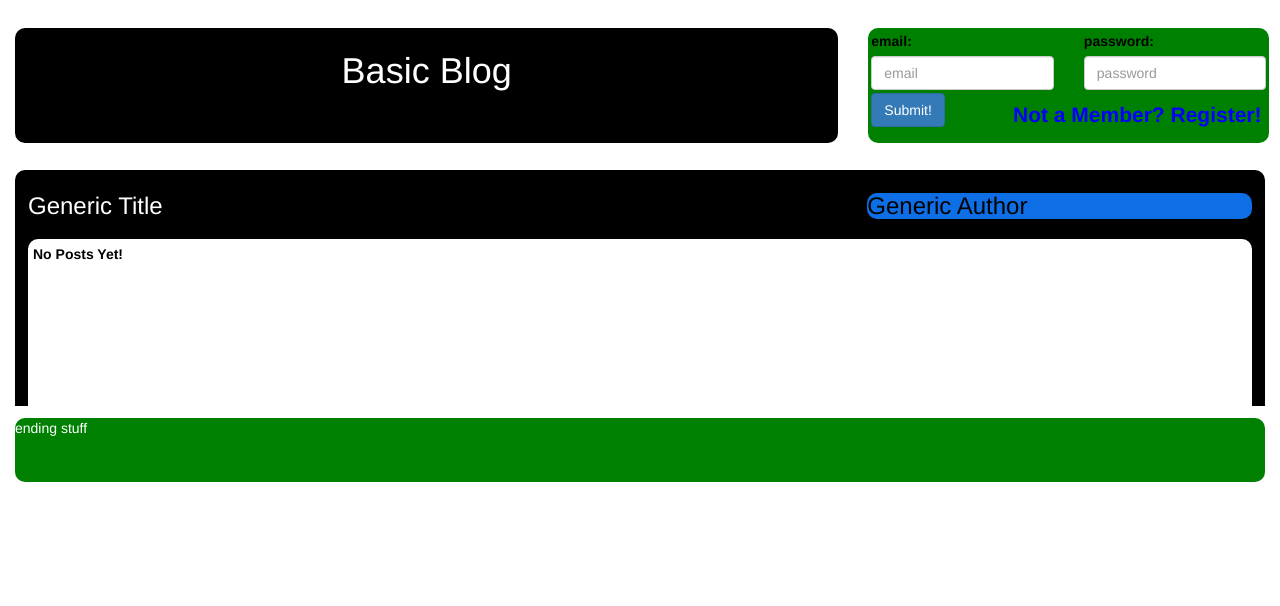
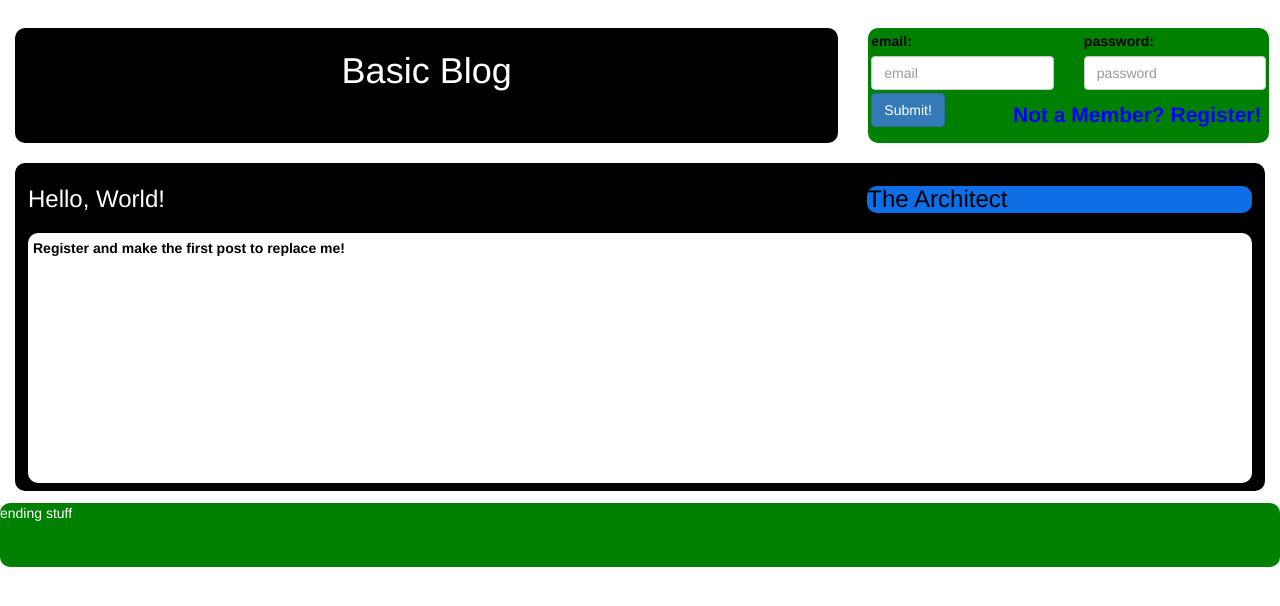
Before and after one commit to mhhoban/basic-blog, a Python web app: template templates/front_page_non_authed.html in a window 1280 px wide. Shown: the top 606 px of the page. Run offline with Jinja, Linux system fonts and the light colour scheme; the template is opened without the code that fills it, so the values that code supplies are empty.

Commit message:
fixed front page formatting and spacing issue

```diff
--- a/templates/front_page_non_authed.html
+++ b/templates/front_page_non_authed.html
@@ -73,11 +73,12 @@
 
 {% block posts_block %}
 
-<div class="content-pane">
 
 	{% if posts|length > 0 %}
 
 	{% for post in posts %}
+
+	<div class="post-entry">
 
 		<div class="row">
 
@@ -92,7 +93,6 @@
 		                    <div class="post-title">
 
 		                        <h3> {{ post['title'] }} </h3>
-
 
 		                    </div>
 
@@ -166,10 +166,14 @@
 
 		</div>
 
+	</div>
+
 	{% endfor %}
 
 
 	{% else %}
+
+	<div class="post-entry">
 
 	<div class="row">
 
@@ -183,7 +187,7 @@
 
 	                    <div class="post-title">
 
-	                        <h3> Generic Title </h3>
+	                        <h3> Hello, World! </h3>
 
 	                    </div>
 
@@ -193,7 +197,7 @@
 
 	                    <div class="post-author">
 
-	                        <h3> Generic Author </h3>
+	                        <h3>The Architect</h3>
 
 	                    </div>
 
@@ -207,25 +211,7 @@
 
 	                    <div class="post-content">
 
-	                         <p> No Posts Yet! </p>
-
-	                    </div>
-
-	                </div>
-
-	            </div>
-
-	            <div class="row">
-
-	            	<div class="col-md-12">
-
-	            		<div class="post-likes">
-
-	            		</div>
-
-	            	</div>
-
-	            </div>
+	                         <p> Register and make the first post to replace me! </p>
 
 	                    </div>
 
@@ -235,7 +221,6 @@
 
 	{% endif %}
 
-</div>
 
 {% endblock %}
                     <!-- End Individual Post -->
```
Also changed, not shown: templates/front_page_authed.html (+5 -22 lines). Lines whose indentation alone changed are shown as unchanged.
